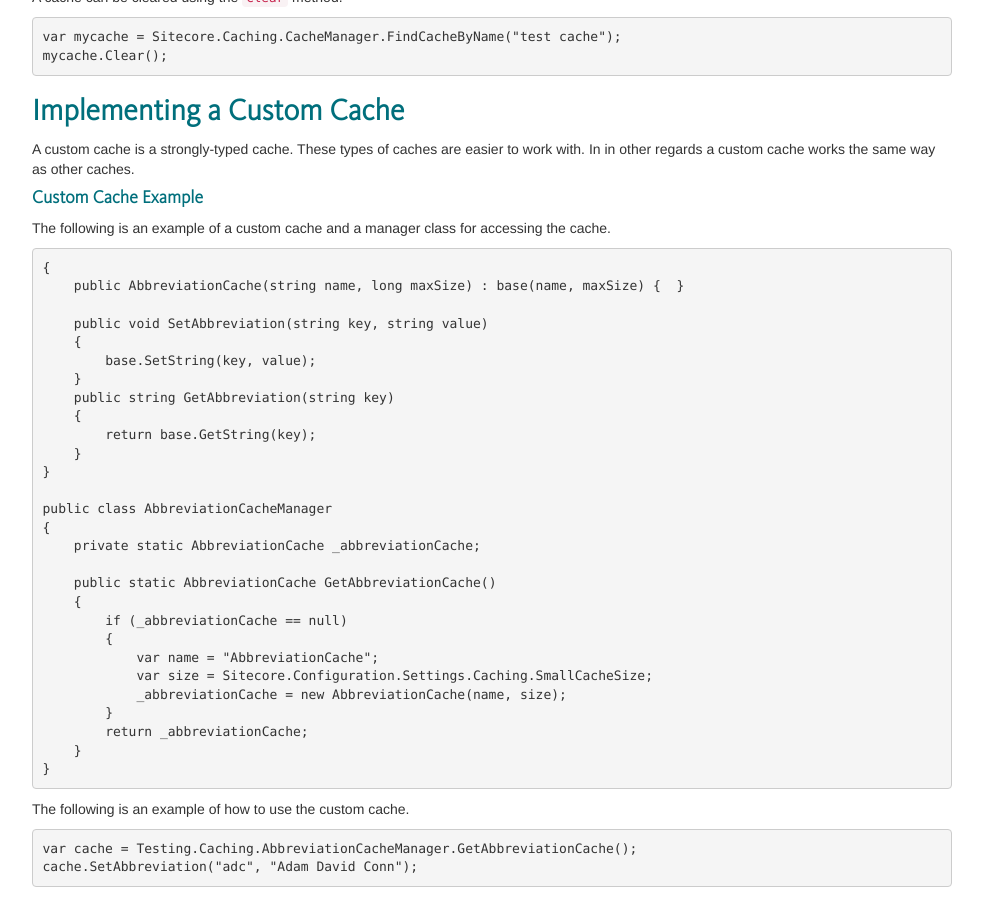
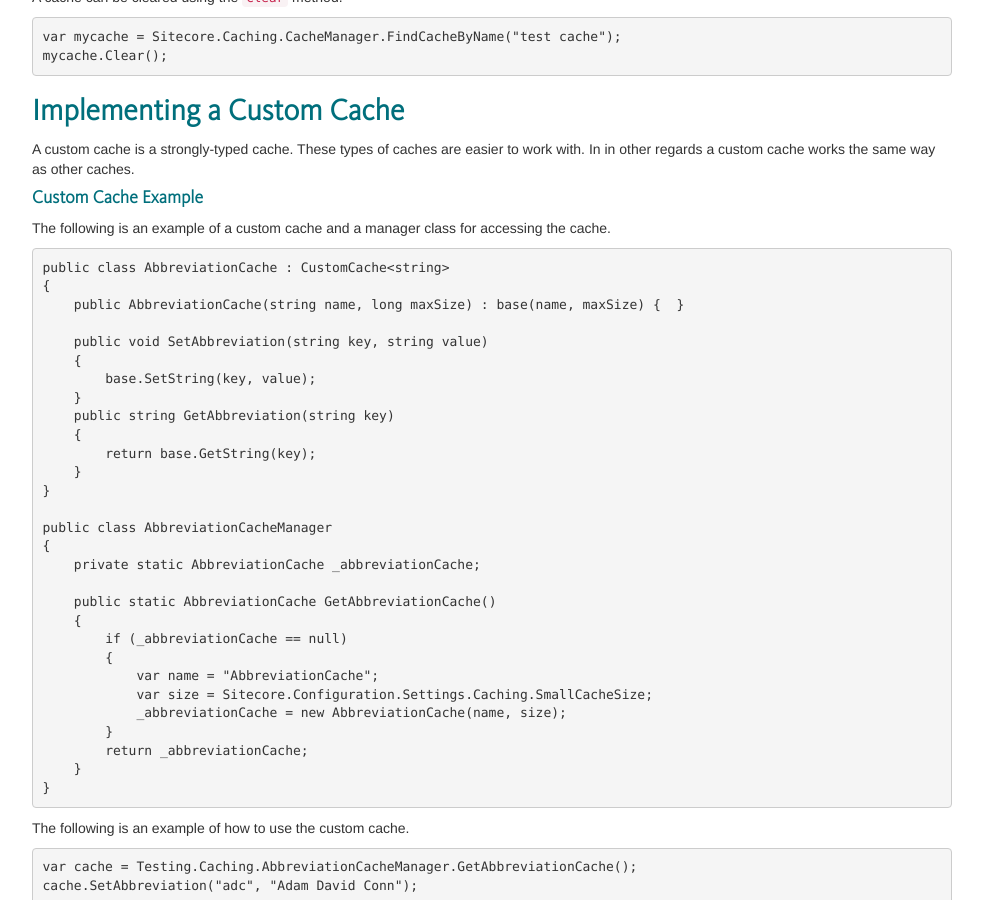
Before and after one commit to Sitecore-Community/docs, a Jekyll site: the page built from documentation/Sitecore Fundamentals/Caching/index.md, in a window 1280 px wide and 900 px high, scrolled down 2173 px. Shown: the whole window, without its empty margins (243-1226 px from the left). Built offline with Jekyll 4.4.1, drawn with Linux system fonts in a browser that asks for light colours; nearby versions of some CDN libraries; a script that is not in the unit is left out; comment, search, counter and statistics services are not loaded.

Commit message:
Added missed string

```diff
--- a/documentation/Sitecore Fundamentals/Caching/index.md
+++ b/documentation/Sitecore Fundamentals/Caching/index.md
@@ -98,6 +98,7 @@
 #### <a name="custom_cache_example">Custom Cache Example</a>
 The following is an example of a custom cache and a manager class for accessing the cache.
 
+	public class AbbreviationCache : CustomCache<string>
 	{
 	    public AbbreviationCache(string name, long maxSize) : base(name, maxSize) {  }
 
```
